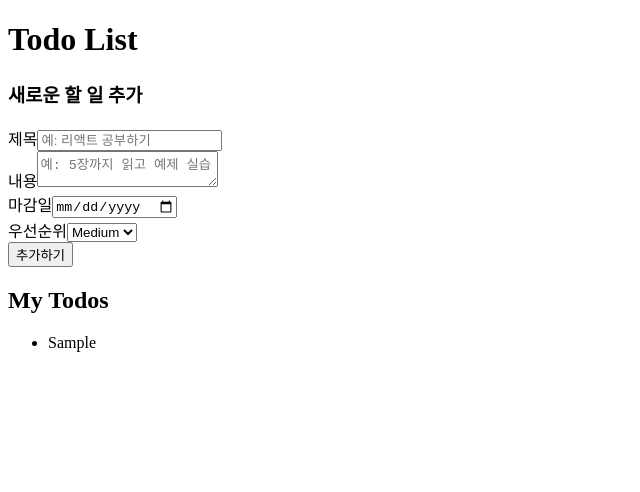
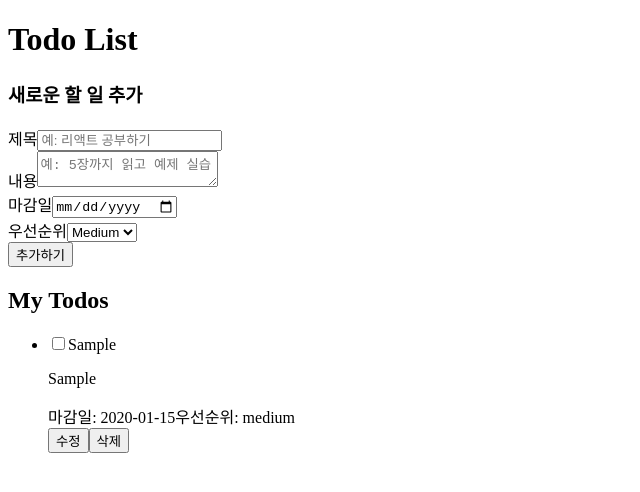
Before and after one commit to Anas-wg/todoList, a React (Vite) app: page / in a window 1280 px wide. Both pictures are taken after typing "Sample", "Sample", "2020-01-15" into the empty fields and a click on the button "추가하기". Shown: the top 492 px of the page, without its empty margins (0-640 px from the left). Built offline with nearby package versions, Linux system fonts and the light colour scheme.

Commit message:
[FEAT] TodoItem 컴포넌트 추가

```diff
--- a/src/App.tsx
+++ b/src/App.tsx
@@ -1,10 +1,9 @@
 import "./App.css";
-// import type { Todo } from './model/todo';
 import AddTodoForm from "./components/AddTodoForm";
 import { useTodos } from "./hooks/useTodos";
+import TodoItem from "./components/TodoItem";
 
 function App() {
-  // Use the custom hook to manage todos state and logic
   const { todos, createTodo } = useTodos();
 
   return (
@@ -13,13 +12,12 @@ function App() {
         <h1>Todo List</h1>
       </header>
       <main>
-        {/* Pass the createTodo function from the hook to the form */}
         <AddTodoForm onCreateTodo={createTodo} />
         <section className="todo-list-container">
           <h2>My Todos</h2>
           <ul>
             {todos.map((todo) => (
-              <li key={todo.id}>{todo.title}</li>
+              <TodoItem key={todo.id} todo={todo} />
             ))}
           </ul>
         </section>
--- /dev/null
+++ b/src/components/TodoItem.tsx
@@ -0,0 +1,32 @@
+// import React from "react";
+import type { Todo } from "../model/todo";
+
+interface TodoItemProps {
+  todo: Todo;
+}
+
+const TodoItem = ({ todo }: TodoItemProps) => {
+  return (
+    <li className="todo-item">
+      <input type="checkbox" checked={todo.completed} />
+      <span className={`todo-title ${todo.completed ? "completed" : ""}`}>
+        {todo.title}
+      </span>
+      {todo.description && (
+        <p className="todo-description">{todo.description}</p>
+      )}
+      {todo.dueDate && (
+        <span className="todo-due-date">
+          마감일: {todo.dueDate.toString().split("T")[0]}
+        </span>
+      )}
+      <span className="todo-priority">우선순위: {todo.priority}</span>
+      <div className="todo-actions">
+        <button>수정</button>
+        <button>삭제</button>
+      </div>
+    </li>
+  );
+};
+
+export default TodoItem;
```
